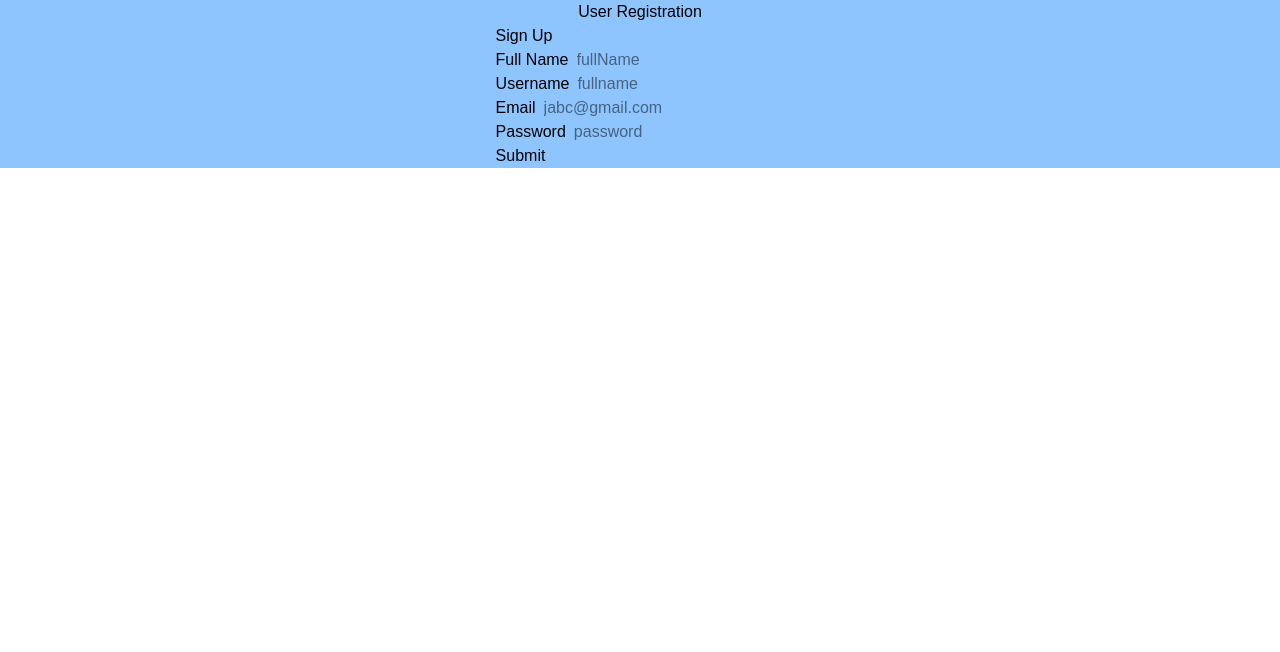
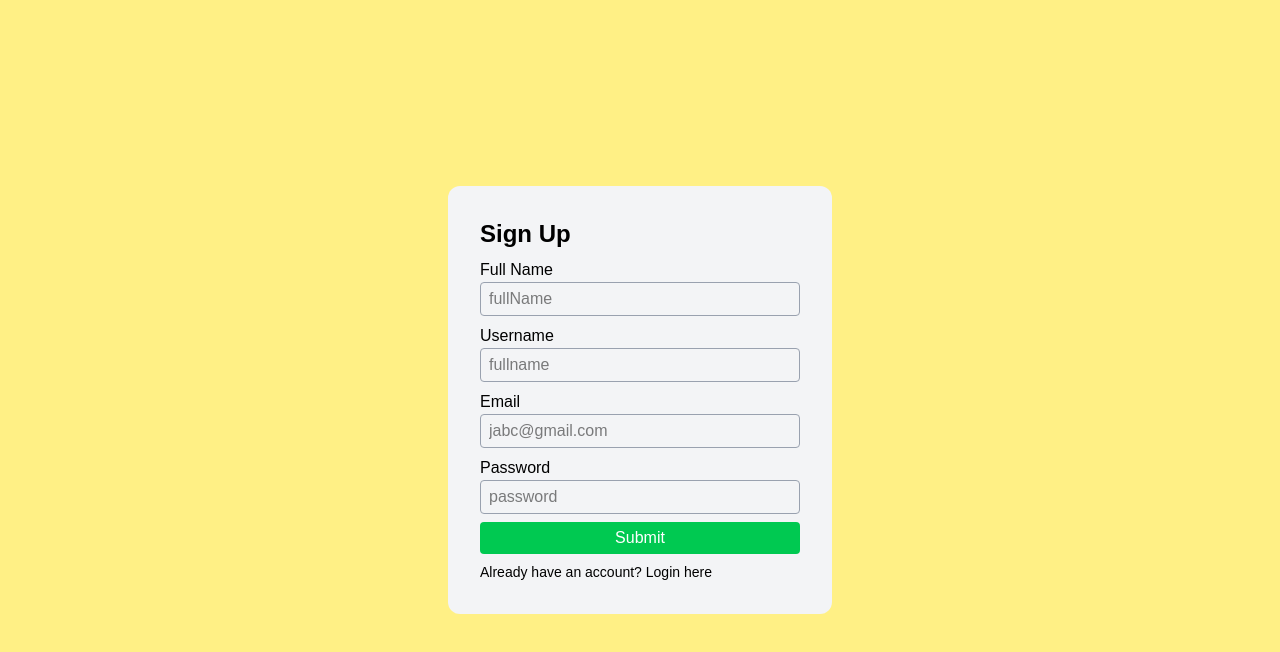
Before and after one commit to adityaspaudel/iTalk, a Next.js app in the folder client/: page /register in a window 1280 px wide. Shown: the top 652 px of the page. Built offline with nearby package versions, Linux system fonts and the light colour scheme.

Commit message:
css update in login and registration form

```diff
--- a/client/src/app/(auth)/login/page.js
+++ b/client/src/app/(auth)/login/page.js
@@ -1,5 +1,6 @@
 "use client";
 import { Field, Form, Formik } from "formik";
+import Link from "next/link";
 import { useRouter } from "next/navigation";
 import React, { useState } from "react";
 
@@ -12,11 +13,12 @@ const UserLogin = () => {
   const sleep = (ms) => new Promise((r) => setTimeout(r, ms));
   const router = useRouter();
   return (
-    <main className="flex flex-col h-md w-md bg-gray-200 text-black justify-start items-start p-4">
-      <div>
-        <h1 >Sign In</h1>
+    <div className="flex flex-col  bg-yellow-200 text-black justify-center items-center p-4  h-screen w-screen">
+      <main className="flex flex-col min-h-64 w-96 bg-gray-100 text-black justify-center items-center p-4 rounded-xl">
+        <div className="w-full">
           {/* {JSON.stringify(formData)} */}
           <Formik
+            className="w-full"
             initialValues={formData}
             onSubmit={async (values) => {
               await sleep(500);
@@ -42,22 +44,43 @@ const UserLogin = () => {
             }}
           >
             {({ isSubmitting }) => (
-            <Form className="flex flex-col content-start items-start">
+              <Form className="flex flex-col justify-center w-full gap-2 p-4">
+                <h1 className="text-2xl font-bold">Sign In</h1>
+                <div className="flex flex-col">
                   <label htmlFor="email">Email</label>
-              <Field name="email" placeholder="jane@acme.com" type="email" />
-
-              <label htmlFor="password">password</label>
-
-              <Field name="password" placeholder="password" type="password" />
-
-              <button type="submit" disabled={isSubmitting}>
+                  <Field
+                    name="email"
+                    placeholder="jane@acme.com"
+                    type="email"
+                    className="px-2 py-1 w-full border border-gray-400"
+                  />
+                </div>
+                <div className="flex flex-col">
+                  <label htmlFor="password">Password</label>
+                  <Field
+                    name="password"
+                    placeholder="password"
+                    type="password"
+                    className="px-2 py-1 w-full border border-gray-400"
+                  />
+                </div>
+                <button
+                  type="submit"
+                  disabled={isSubmitting}
+                  className="bg-green-500 hover:bg-green-600 text-sm mt-2 rounded-lg p-2 text-white cursor-pointer"
+                >
                   Submit
                 </button>
+                <div className="text-sm">
+                  Do not have an account?{" "}
+                  <Link href="/register" className="hover:text-blue-500">Register here</Link>
+                </div>
               </Form>
             )}
           </Formik>
         </div>
       </main>
+    </div>
   );
 };
 
--- a/client/src/app/(auth)/register/page.js
+++ b/client/src/app/(auth)/register/page.js
@@ -1,6 +1,7 @@
 "use client";
 
 import { Field, Form, Formik } from "formik";
+import Link from "next/link";
 import React, { useState } from "react";
 
 const UserRegistration = () => {
@@ -17,8 +18,7 @@ const UserRegistration = () => {
   const sleep = (ms) => new Promise((r) => setTimeout(r, ms));
 
   return (
-    <main className="bg-blue-300 text-black flex flex-col items-center justify-center">
-      <h1>User Registration</h1>
+    <main className="bg-yellow-200 text-black flex flex-col items-center justify-center h-screen w-screen">
       {/* <div>
         {data && (
           <pre className="break-all">
@@ -27,8 +27,7 @@ const UserRegistration = () => {
         )}
       </div> */}
 
-      <div>
-        <h1>Sign Up</h1>
+      <div className="bg-gray-100 p-4 min-h-64 w-96 rounded-xl ">
         <Formik
           initialValues={formData}
           onSubmit={async (values) => {
@@ -56,30 +55,63 @@ const UserRegistration = () => {
           }}
         >
           {({ isSubmitting }) => (
-            <Form>
-              <div className="flex gap-2">
+            <Form className="flex flex-col gap-2 p-4">
+              <h1 className="text-2xl font-bold">Sign Up</h1>
+
+              <div className="flex flex-col ">
                 <label htmlFor="fullName">Full Name</label>
-                <Field name="fullName" placeholder="fullName" />
+                <Field
+                  name="fullName"
+                  placeholder="fullName"
+                  className="border border-gray-400 px-2 py-1 rounded-sm"
+                />
               </div>
 
-              <div className="flex gap-2">
+              <div className="flex flex-col ">
                 <label htmlFor="username">Username</label>
-                <Field name="username" placeholder="fullname" />
+                <Field
+                  name="username"
+                  placeholder="fullname"
+                  className="border border-gray-400 px-2 py-1 rounded-sm"
+                />
               </div>
 
-              <div className="flex gap-2">
+              <div className="flex flex-col">
                 <label htmlFor="email">Email</label>
-                <Field name="email" placeholder="jabc@gmail.com" type="email" />
+                <Field
+                  name="email"
+                  placeholder="jabc@gmail.com"
+                  type="email"
+                  className="border border-gray-400 px-2 py-1 rounded-sm"
+                />
               </div>
 
-              <div className="flex gap-2">
+              <div className="flex flex-col">
                 <label htmlFor="password">Password</label>
-                <Field name="password" placeholder="password" type="password" />
+                <Field
+                  name="password"
+                  placeholder="password"
+                  type="password"
+                  className="border border-gray-400 px-2 py-1 rounded-sm"
+                />
               </div>
 
-              <button type="submit" disabled={isSubmitting}>
+              <button
+                type="submit"
+                disabled={isSubmitting}
+                className="bg-green-500 hover:bg-green-600 cursor-pointer text-white rounded-sm px-2 py-1"
+              >
                 Submit
               </button>
+              <div className="text-sm">
+                Already have an account?{" "}
+                <Link
+                  href="/login"
+                  className="hover:text-blue-500 cursor-pointer"
+                >
+                  Login here
+                </Link>
+              </div>
             </Form>
           )}
         </Formik>
```
Lines whose indentation alone changed are shown as unchanged.
